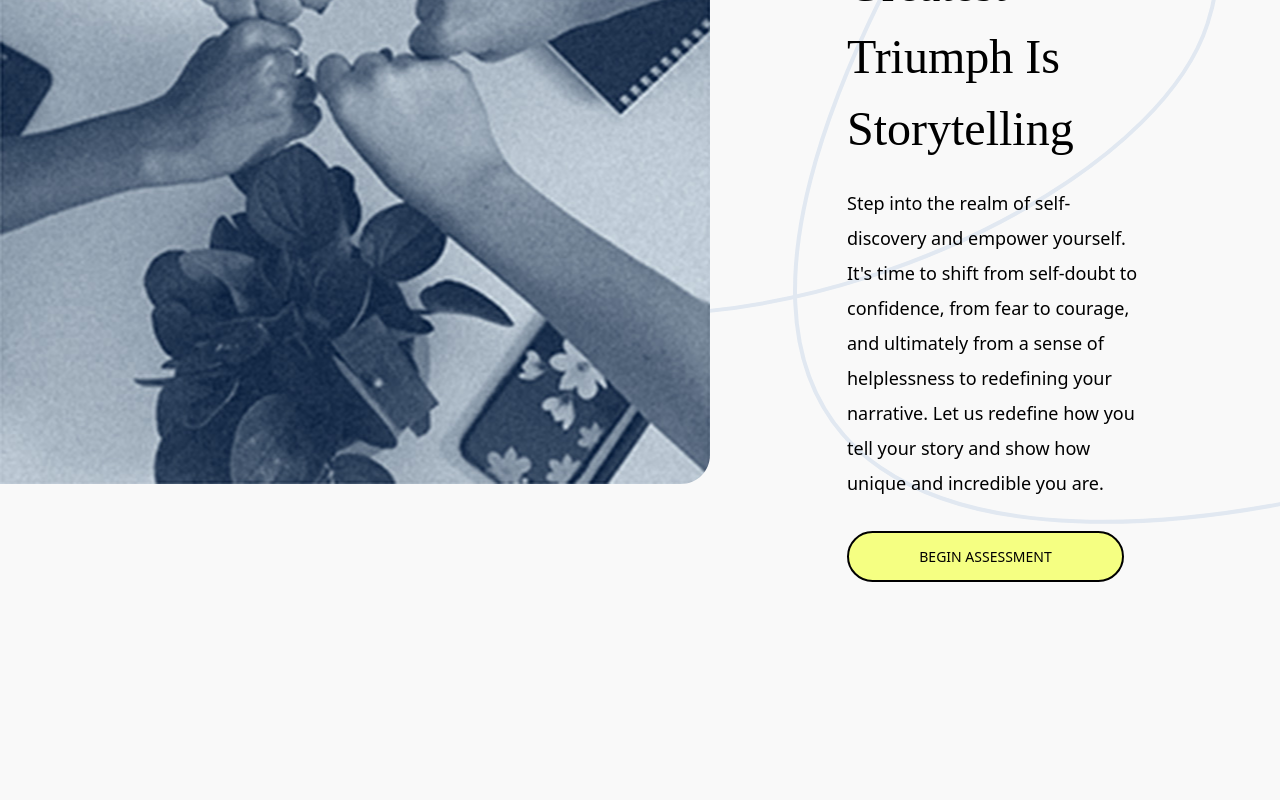
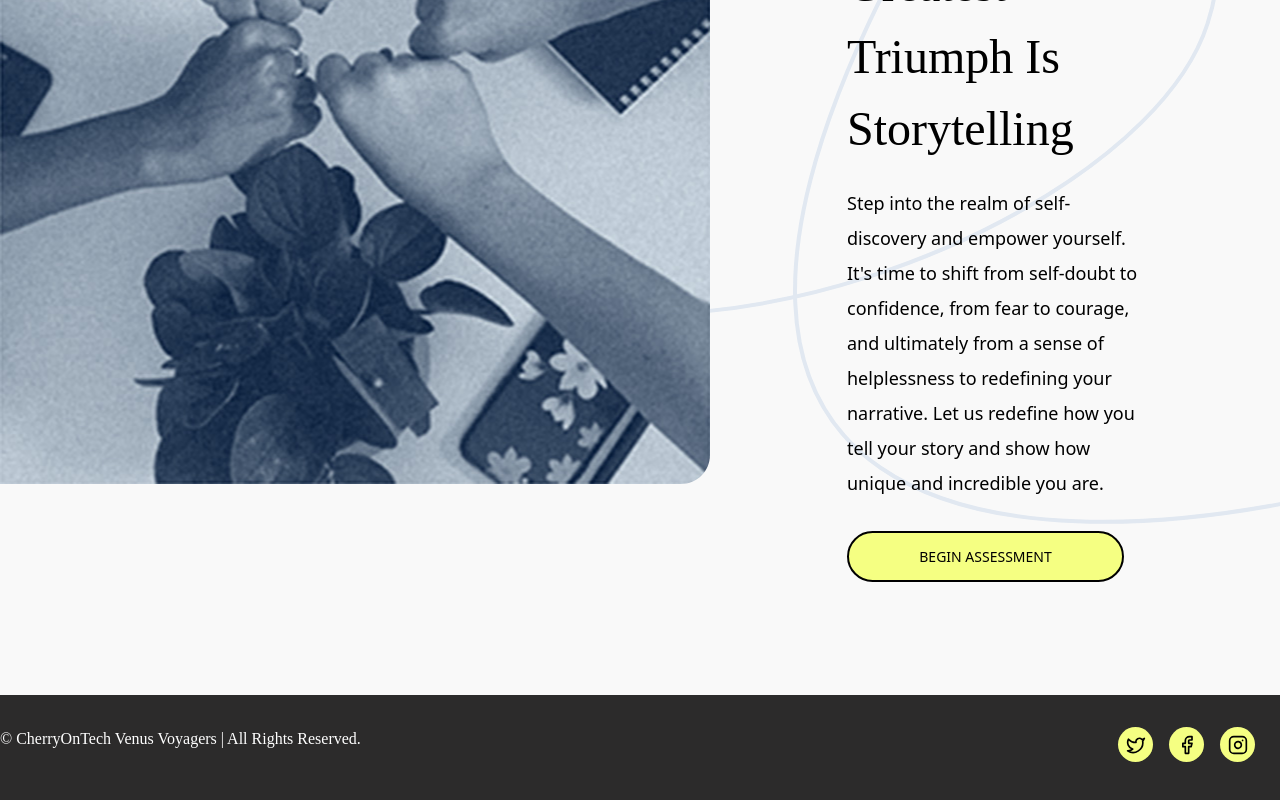
Before and after one commit to cherryontech/JourneyWise, a React (Vite) app in the folder app/: page / in a window 1280 px wide. Shown: the part 3631-4431 px from the top of the page. Before the commit the page ends 4326 px from the top, so only its background shows below. Built offline with nearby package versions, Linux system fonts and the light colour scheme.

Commit message:
added the footer

```diff
--- a/app/src/App.jsx
+++ b/app/src/App.jsx
@@ -2,6 +2,7 @@ import React from 'react'
 import './App.css'
 import Index from './navigation/Index'
 import Header from './components/Nav/Header'
+import Footer from './components/Footer/Footer'
 
 
 function App() {
@@ -9,6 +10,7 @@ function App() {
     <>
     <Header/>
       <Index />
+    <Footer/>
     </>
   )
 }
--- /dev/null
+++ b/app/src/components/Footer/Footer.jsx
@@ -0,0 +1,35 @@
+import React from "react";
+import {Twitter, Facebook, Instagram} from 'lucide-react'
+import classNames from "classnames";
+function Footer(){
+
+
+    const style = (listStyle, iconStyle )=>{
+
+        return classNames(
+        {  "w-[35px] h-[35px] rounded-full bg-[#F5FF82] flex items-center justify-center": listStyle},
+
+        {  "text-black w-[20px] h-[20px]": iconStyle}
+        )
+    }
+
+
+return (
+    <>
+    <footer>
+        <div className = "flex  md:justify-between min-w-[375px] min-h-[165px] bg-[#2C2B2B] text-white py-[32px] pr-[25px]">
+            <h3>
+            © CherryOnTech Venus Voyagers | All Rights Reserved.
+            </h3>
+             <ul className = "flex gap-[16px] ">
+                <li className ={style("listStyle")}><Twitter className ={style("", "iconStyle")} /></li>
+                  <li className ={style("listStyle")}><Facebook className ={style("", "iconStyle")}/></li>
+                  <li className ={style("listStyle")}><Instagram className = {style("", "iconStyle")}/></li>
+             </ul>
+        </div>
+    </footer>
+    </>
+)
+}
+
+export default Footer
```
